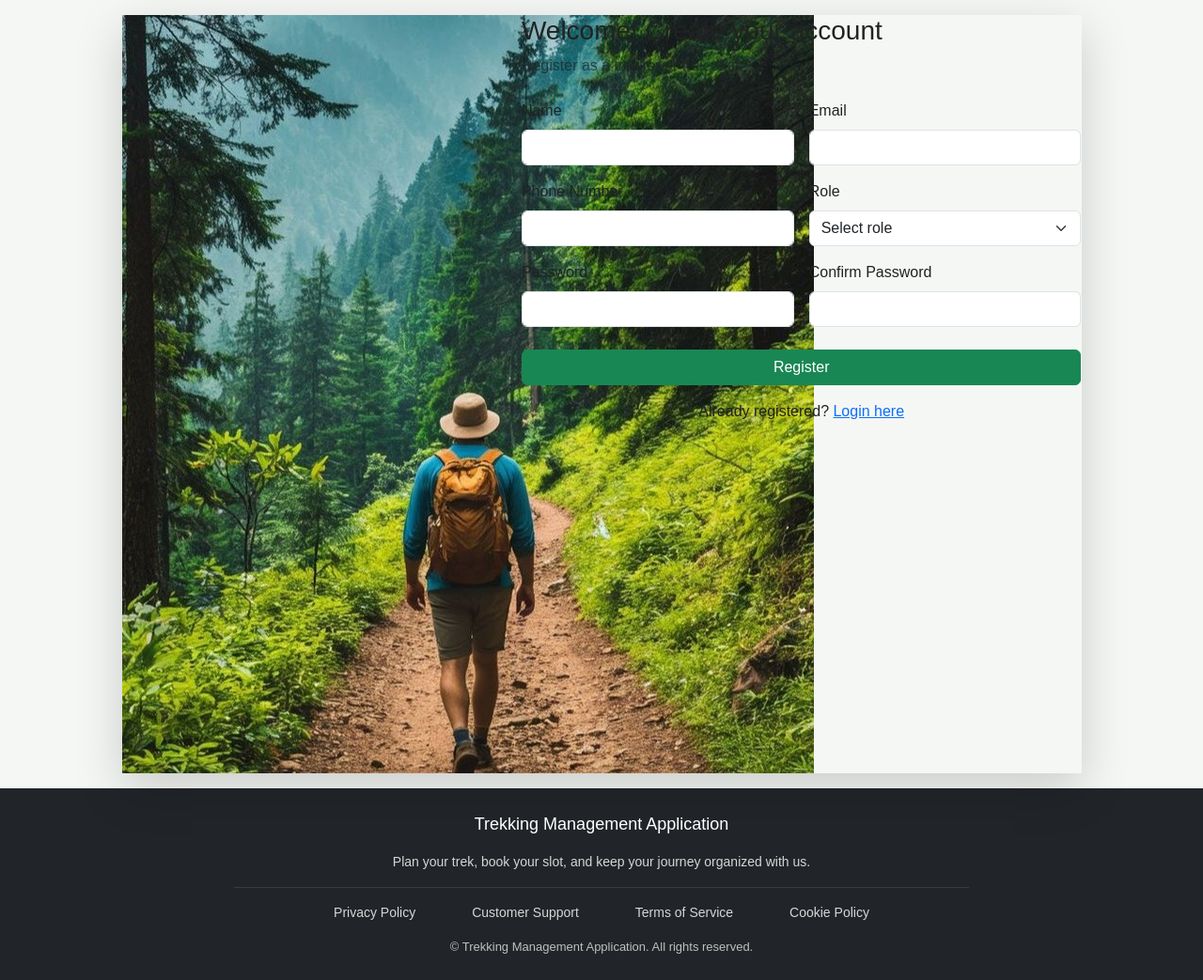
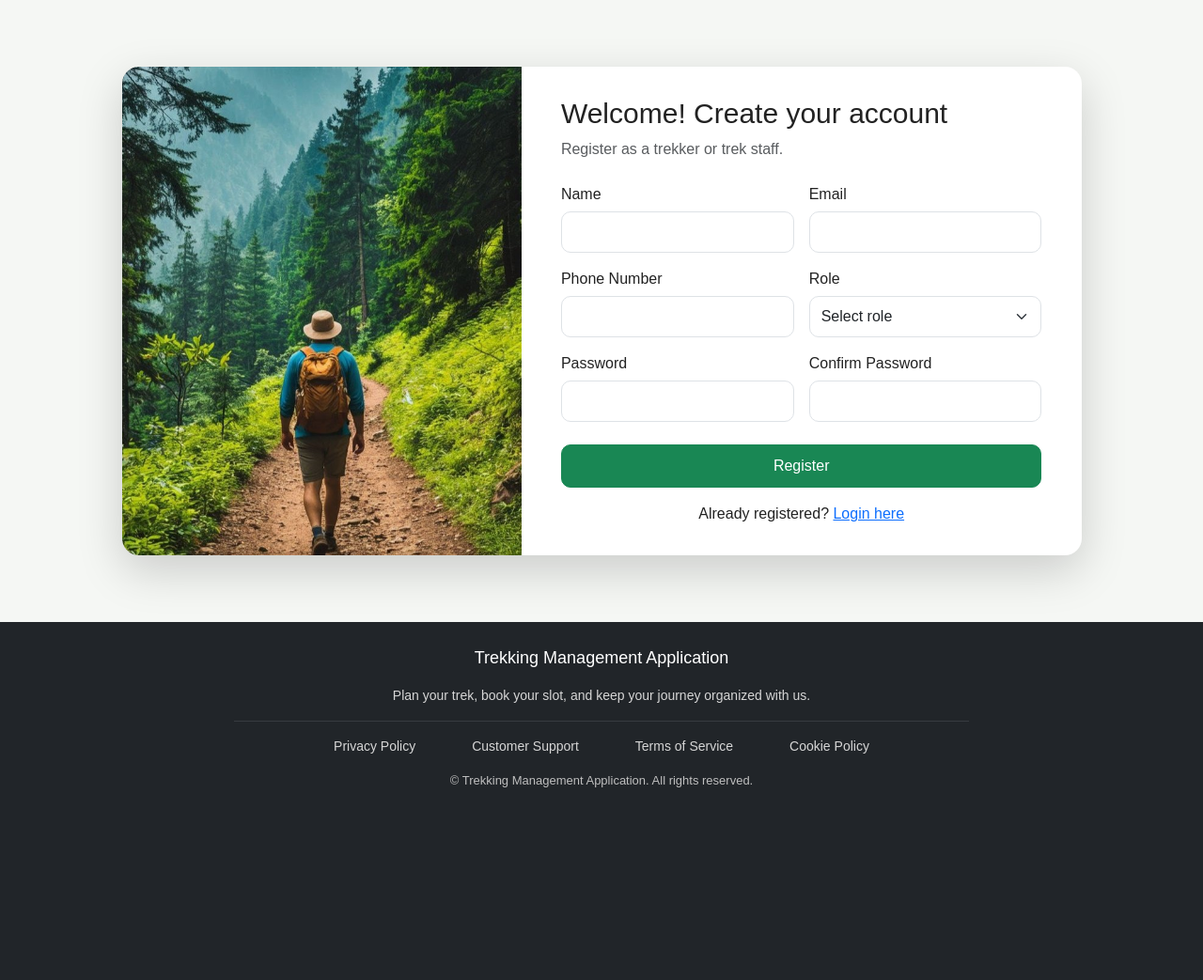
Before and after one commit to richa-chaudharyy/Trekking-Management, a Flask app: page /register in a window 1280 px wide. Shown: the part 64-1107 px from the top of the page at 94% size. After the commit the page ends 902 px from the top, so only its background shows below. Run offline with Flask 3, Linux system fonts and the light colour scheme.

Commit message:
added style for aunthentication pages and small changes

```diff
--- a/static/css/style.css
+++ b/static/css/style.css
@@ -29,9 +29,17 @@ body {
 
 .hero-card {
     background-color: white;
-    padding: 38px 18px;
     border-radius: 18px;
     box-shadow: 0 4px 14px rgba(0, 0, 0, 0.1);
+    overflow: hidden;
+    transition: 0.3s ease;
+}
+
+.hero-card-img {
+    width: 100%;
+    height: 320px;
+    object-fit: cover;
+    display: block;
 }
 
 .feature-card,
@@ -114,3 +122,88 @@ body {
     font-size: 13px;
     color: #bfbfbf;
 }
+
+.auth-section {
+    min-height: calc(100vh - 170px);
+    background-color: #f5f7f4;
+    display: flex;
+    align-items: center;
+    padding: 25px 0;
+}
+
+.auth-card {
+    background-color: #ffffff;
+    border-radius: 18px;
+    overflow: hidden;
+}
+
+.auth-info {
+    background: linear-gradient(135deg, #2f6f46, #7aa874);
+    color: white;
+    padding: 50px;
+    min-height: 420px;
+}
+
+.auth-form-box {
+    padding: 45px;
+}
+
+.auth-form-box .form-control,
+.auth-form-box .form-select {
+    border-radius: 10px;
+    padding: 10px 12px;
+}
+
+.auth-form-box .btn {
+    border-radius: 10px;
+    padding: 10px;
+}
+
+@media (max-width: 768px) {
+    .auth-image-box {
+        min-height: 220px;
+    }
+
+    .auth-form-box {
+        padding: 30px;
+    }
+}
+
+.auth-image-box {
+    min-height: 420px;
+}
+
+.auth-side-img {
+    width: 100%;
+    height: 100%;
+    object-fit: cover;
+    display: block;
+}
+
+.register-form-box {
+    padding: 32px 42px;
+}
+
+.register-form-box .form-label {
+    margin-bottom: 6px;
+}
+
+.register-form-box .form-control,
+.register-form-box .form-select {
+    padding: 9px 12px;
+}
+
+.register-form-box h3 {
+    font-size: 30px;
+}
+
+.about-card-img {
+    width: 100%;
+    height: 380px;
+    object-fit: cover;
+    display: block;
+}
+
+.about-image-card {
+    transition: 0.3s ease;
+}
```
